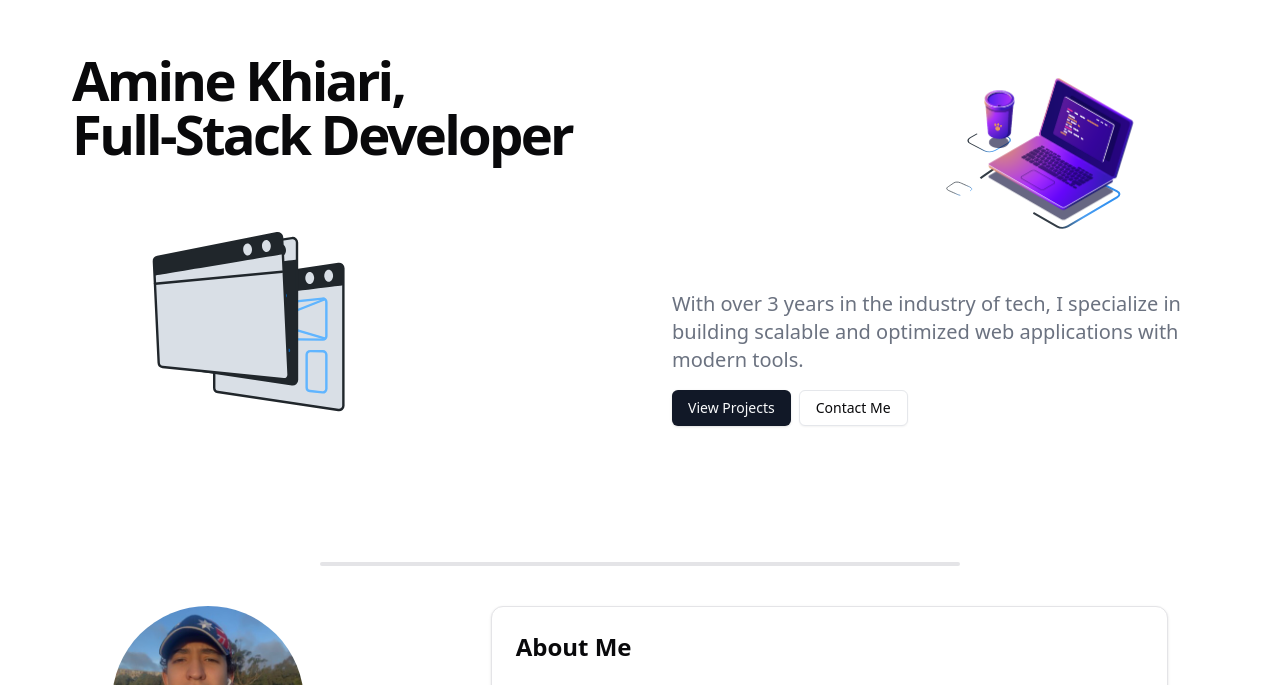
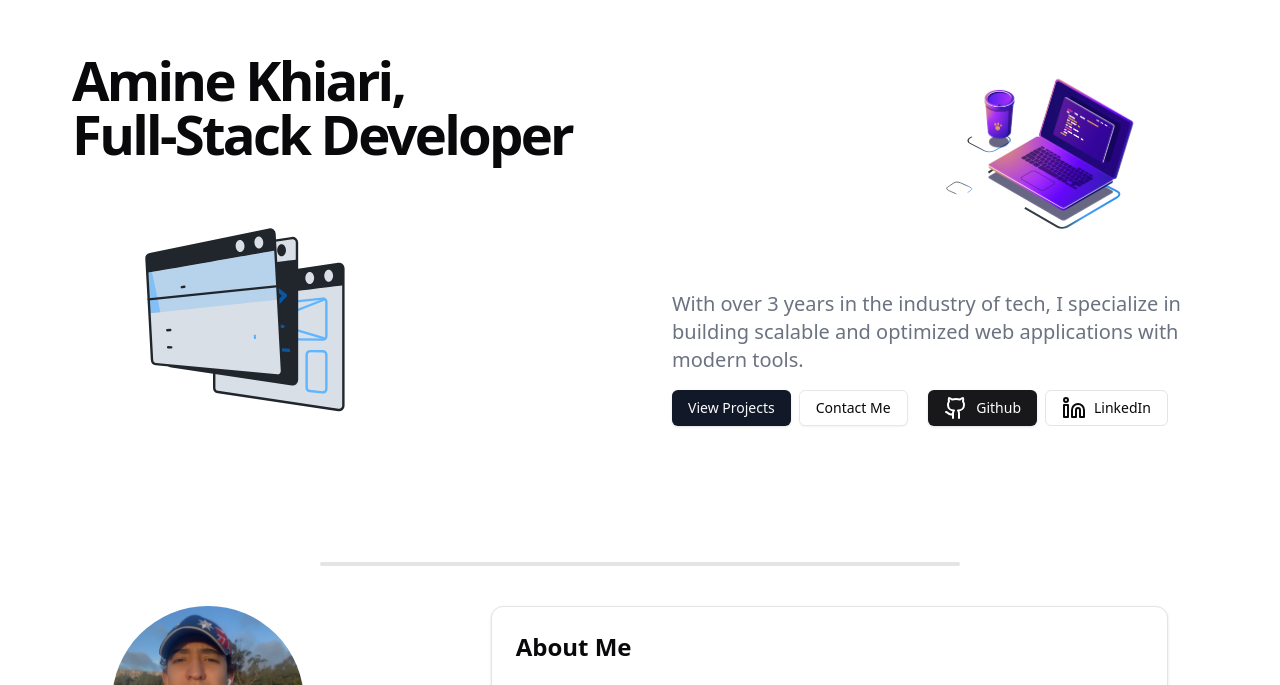
Before and after one commit to okcha4ever/aminedevs-v2, a Next.js app: page / in a window 1280 px wide. Shown: the part 115-800 px from the top of the page. Built offline with nearby package versions, Linux system fonts and the light colour scheme.

Commit message:
feat: contact section

```diff
--- a/package.json
+++ b/package.json
@@ -10,8 +10,6 @@
     "start": "next start"
   },
   "dependencies": {
-    "@mantine/core": "^7.3.2",
-    "@mantine/hooks": "^7.3.2",
     "@radix-ui/react-avatar": "^1.0.4",
     "@radix-ui/react-icons": "^1.3.0",
     "@radix-ui/react-separator": "^1.0.3",
--- a/src/app/page.tsx
+++ b/src/app/page.tsx
@@ -1,4 +1,5 @@
 import { AboutMe } from "@/components/AboutMe";
+import Contact from "@/components/Contact";
 import { Hero } from "@/components/Hero";
 import Projects from "@/components/Projects";
 import StyledSeparator from "@/components/helpers/StyledSeparator";
@@ -11,6 +12,8 @@ const HomePage = () => {
       <AboutMe />
       <StyledSeparator />
       <Projects />
+      <StyledSeparator />
+      <Contact />
     </main>
   );
 };
--- /dev/null
+++ b/src/components/Contact.tsx
@@ -0,0 +1,43 @@
+import React from "react";
+import { Button } from "./ui/button";
+import Link from "next/link";
+import { Instagram, Linkedin, Mail } from "lucide-react";
+
+const Contact = () => {
+  return (
+    <section className="flex flex-col items-center justify-center space-y-5">
+      <h2 className="text-2xl font-bold">Contact Me</h2>
+      <ul className="inline-flex space-x-10">
+        <li>
+          <Link href="mailto:aminekhiari72@gmail.com">
+            <Button variant={"link"} className="gap-2">
+              <Mail size={15} /> aminekhiari72@gmail.com
+            </Button>
+          </Link>
+        </li>
+
+        <li>
+          <Link href="https://www.instagram.com/okch4m/" target="_blank">
+            <Button variant={"link"} className="gap-2">
+              <Instagram size={15} /> @okch4m
+            </Button>
+          </Link>
+        </li>
+
+        <li>
+          <Link
+            href="https://www.linkedin.com/in/amine-khiari-73b136237/"
+            target="_blank"
+          >
+            <Button variant={"link"} className="gap-2">
+              <Linkedin size={15} />
+              Amine Khiari
+            </Button>
+          </Link>
+        </li>
+      </ul>
+    </section>
+  );
+};
+
+export default Contact;
--- a/src/components/Hero.tsx
+++ b/src/components/Hero.tsx
@@ -4,8 +4,15 @@ import Link from "next/link";
 import Lottie from "lottie-react";
 import heroAnimation from "public/pcanimations.json";
 import pcAnimation from "public/heropcanimation.json";
+import { Button } from "./ui/button";
+import { Github, Linkedin } from "lucide-react";
 
 export function Hero() {
+  const scrollToProjects = () => {
+    const projectsSection = document?.getElementById("projects");
+    projectsSection?.scrollIntoView({ behavior: "smooth" });
+  };
+
   return (
     <>
       <section className="w-full pb-5 pt-12 md:pb-20 md:pt-24 lg:pt-32">
@@ -42,19 +49,40 @@ export function Hero() {
                 building scalable and optimized web applications with modern
                 tools.
               </p>
+              <div className="inline-flex w-full items-center justify-between pe-10">
                 <div className="space-x-2">
-                <Link
+                  <Button
+                    onClick={() => scrollToProjects()}
                     className="inline-flex h-9 items-center justify-center rounded-md bg-gray-900 px-4 py-2 text-sm font-medium text-gray-50 shadow transition-colors hover:bg-gray-900/90 focus-visible:outline-none focus-visible:ring-1 focus-visible:ring-gray-950 disabled:pointer-events-none disabled:opacity-50 dark:bg-gray-50 dark:text-gray-900 dark:hover:bg-gray-50/90 dark:focus-visible:ring-gray-300"
-                  href="#"
                   >
                     View Projects
-                </Link>
+                  </Button>
                   <Link
                     className="inline-flex h-9 items-center justify-center rounded-md border border-gray-200 bg-white px-4 py-2 text-sm font-medium shadow-sm transition-colors hover:bg-gray-100 hover:text-gray-900 focus-visible:outline-none focus-visible:ring-1 focus-visible:ring-gray-950 disabled:pointer-events-none disabled:opacity-50 dark:border-gray-800 dark:bg-gray-950 dark:hover:bg-gray-800 dark:hover:text-gray-50 dark:focus-visible:ring-gray-300"
                     href="#"
                   >
                     Contact Me
                   </Link>
+                </div>
+                <div className="space-x-2">
+                  <Link href="https://github.com/okcha4ever" target="_blank">
+                    <Button className="gap-2 text-center text-sm text-white">
+                      <Github /> Github
+                    </Button>
+                  </Link>
+
+                  <Link
+                    href="https://www.linkedin.com/in/amine-khiari-73b136237"
+                    target="_blank"
+                  >
+                    <Button
+                      variant={"ghost"}
+                      className="gap-2 border text-center text-sm"
+                    >
+                      <Linkedin /> LinkedIn
+                    </Button>
+                  </Link>
+                </div>
               </div>
             </motion.div>
           </div>
--- a/src/components/Projects.tsx
+++ b/src/components/Projects.tsx
@@ -53,7 +53,10 @@ const Projects = () => {
   ];
 
   return (
-    <section className="flex flex-col items-center justify-center space-y-5">
+    <section
+      className="flex flex-col items-center justify-center space-y-5"
+      id="projects"
+    >
       <h2 className="inline-flex items-center gap-2 text-2xl font-bold">
         Projects <Projector />
       </h2>
```
Also changed, not shown: 1 other file (tests, documents, lock files or other folders). Lines whose indentation alone changed are shown as unchanged.
